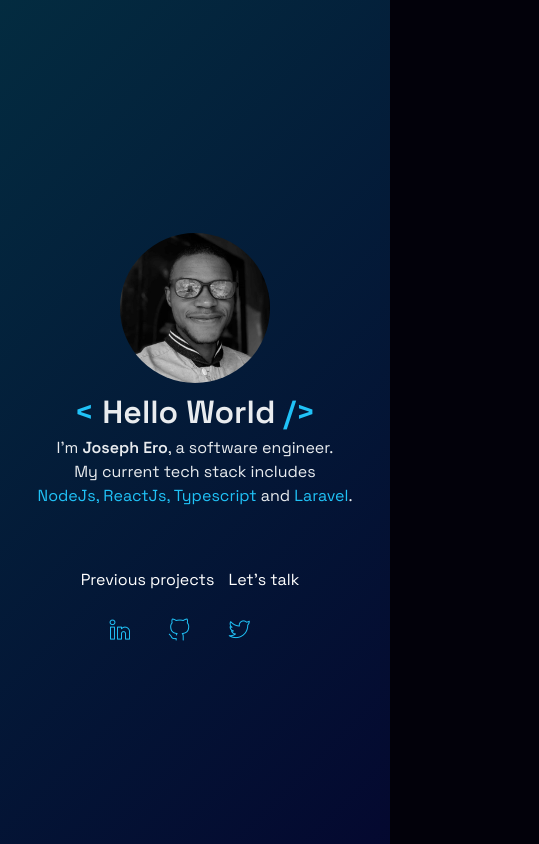
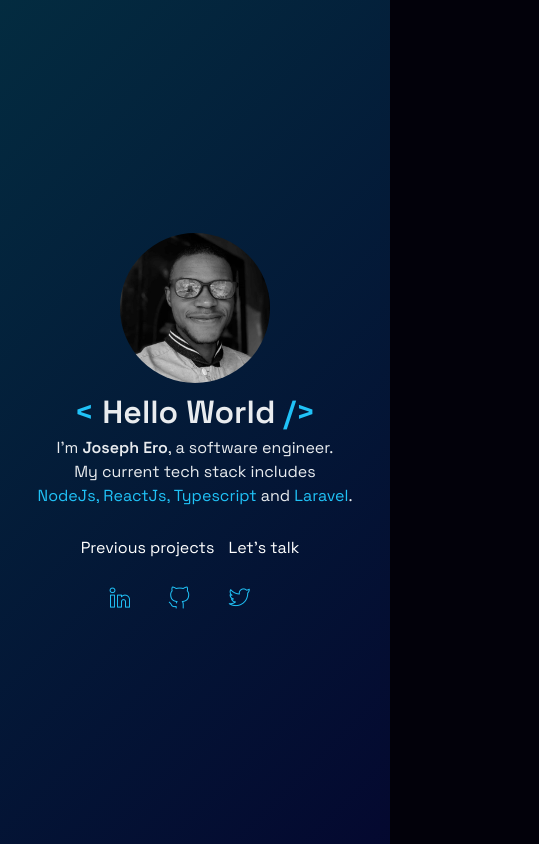
Before and after one commit to Sirjoseph94/jo, a plain HTML site: page index.html in a window 390 px wide. Shown: the whole page, 539 px wide, since content can reach past the window. Drawn offline with nearby package versions, Linux system fonts and the light colour scheme.

Commit message:
responsive layout bug fix

```diff
--- a/index.html
+++ b/index.html
@@ -23,8 +23,7 @@
                         <h1><span class="highlight"> < </span>Hello World <span class="highlight"> /> </span></h1>
                         <p id="sentence" class="sentence"></p>
                     </div>
-                    </div>
-            <nav>
+                    <nav social>
                         <div class="link__wrapper">
                             <a  class="link hover" href="https://github.com/Sirjoseph94?tab=repositories"> Previous projects</a>
                             <a class="link hover" href="mailto://joseph@lazpet.com"> Let's talk </a>
@@ -32,18 +31,15 @@
                         <div class="social">
                             <a href="https://www.linkedin.com/in/joseph-ero/"><i class="uit uit-linkedin-alt"></i></a>
                             <a href="https://github.com/Sirjoseph94/"><i class="uit uit-github-alt"></i></a>
-                    <a href="https://twitter.com/sir_Lazdon"><i class="uit uit-twitter-alt"></i></a>
+                            <a href="https://twitter.com/joseph__ero"><i class="uit uit-twitter-alt"></i></a>
                         </div>
                     </nav>
                 </div>
-            <!-- <footer class="row">
+            <!-- <footer class="footer">
                 made with love by Jo
-            </footer>  -->
+            </footer> -->
+    </div>
 
-
-
-
-    </div>
 </body>
 <script src="https://cdnjs.cloudflare.com/ajax/libs/typed.js/2.0.0/typed.min.js"></script>
 <script src="index.js"></script>
--- a/style.css
+++ b/style.css
@@ -77,6 +77,7 @@ body{
     font-family: 'Space Grotesk',sans-serif;
     background-color: #02010A;
     color: #e9ecef;
+    overflow: hidden;
 }
 
 h1{
@@ -107,8 +108,9 @@ h1{
         background-size: 400% 400%;
         animation: gradient 30s ease infinite;
     display: flex;
-    flex-direction: column;
+    /* flex-direction: column; */
     height: 100vh;
+    width: 100vw;
     justify-content: center;
         align-items: center;
 
@@ -127,13 +129,15 @@ h1{
     }
 }
 .main{
-    align-items: center;
-    justify-content: center;
+    /* align-items: center;
+    justify-content: center; */
+    display: flex;
+    flex-direction: column;
     padding: 2rem;
     width: 43rem;
 }
 .sentence{
-    height: 5rem;
+    min-height: 5rem;
 }
 h1,p{
     text-align: center;
@@ -150,8 +154,7 @@ h1,p{
     color: #fff;
 }
 .link__wrapper{
-    position: relative;
-        display: block;
+   text-align: center;
         padding: 20px 0;
 }
 .hover:after {
@@ -185,6 +188,9 @@ footer{
     padding-right: 2rem;
     text-align: center;
 }
+.uit:hover{
+    color: #fff;
+}
 .social{
     text-align: center;
 }
```
Also changed, not shown: 3 other files. Lines whose indentation alone changed are shown as unchanged.
